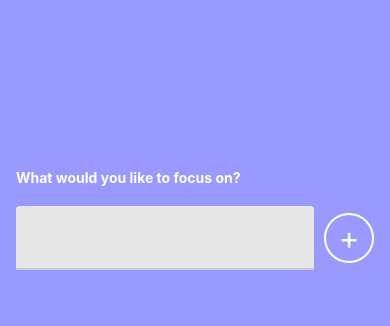
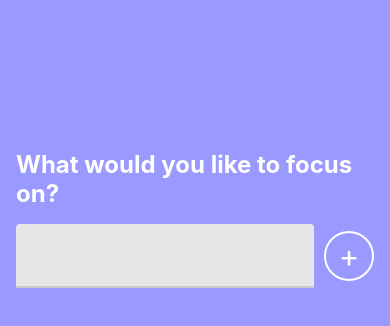
Before and after one commit to mysandesh/focustime, a React Native app: screen / in a window 390 px wide. Shown: the top 326 px of the page. Built offline with nearby package versions, Linux system fonts and the light colour scheme.

Commit message:
Font Sizes and Padding added via utils

```diff
--- a/src/features/focus/Focus.js
+++ b/src/features/focus/Focus.js
@@ -2,6 +2,7 @@ import React, { useState } from "react";
 import { Text, View, StyleSheet } from "react-native";
 import { TextInput } from "react-native-paper";
 import { RoundedButton } from "../../components/RoundedButton";
+import { fontSizes, paddingSizes } from "../../utils/sizes";
 
 export const Focus = ({ addSubject }) => {
   const [tmpItem, setTmpItem] = useState(null);
@@ -35,16 +36,16 @@ const styles = StyleSheet.create({
   },
   titleContainer: {
     flex: 0.5,
-    padding: 16,
+    padding: paddingSizes.md,
     justifyContent: "center",
   },
   title: {
     color: "white",
     fontWeight: "bold",
-    fontSize: "24",
+    fontSize: fontSizes.lg,
   },
   inputContainer: {
-    paddingTop: 20,
+    paddingTop: paddingSizes.md,
     flexDirection: "row",
     alignItems: "center",
   },
```
